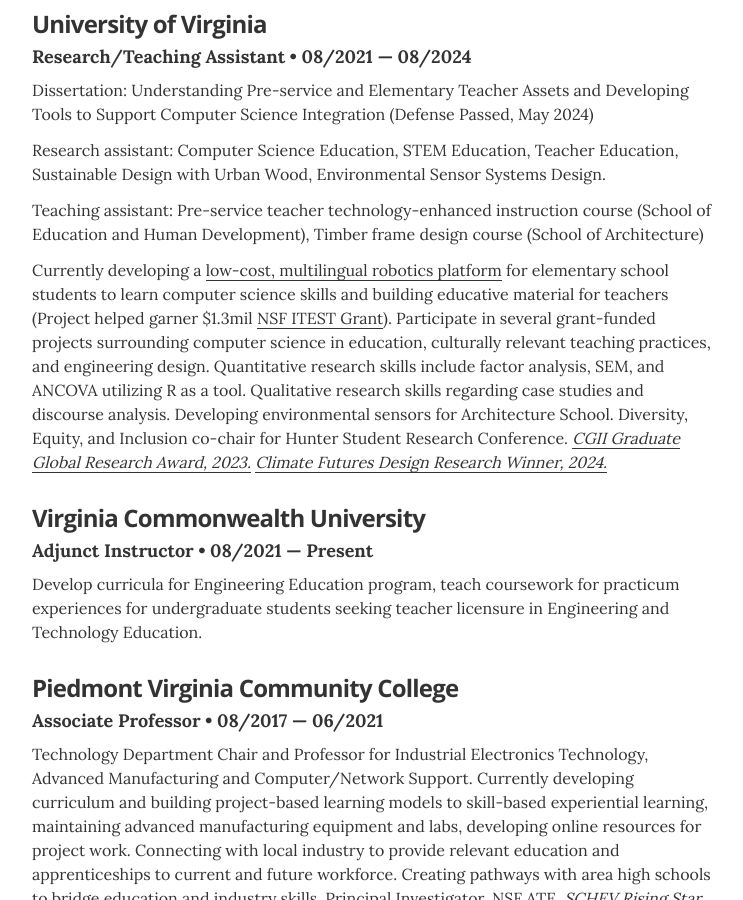
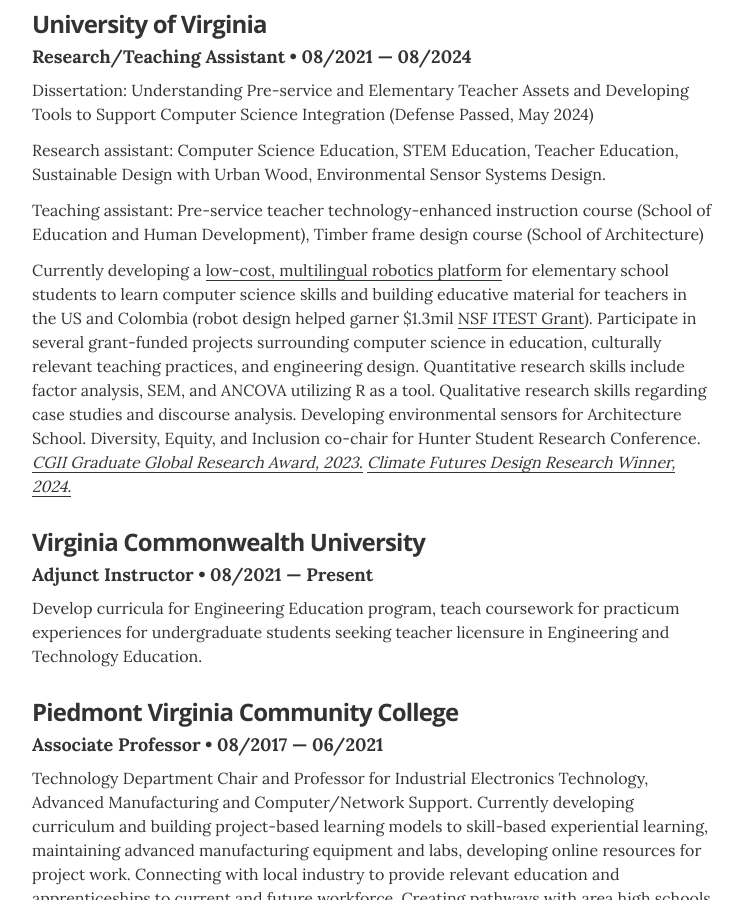
Before and after one commit to eabredder/eabredder.github.io, a Jekyll site: the page built from index.html, in a window 1280 px wide and 900 px high, scrolled down 1336 px. Shown: the whole window, without its empty margins (268-1011 px from the left). Built offline with Jekyll 4.4.1, drawn with Linux system fonts in a browser that asks for light colours.

Commit message:
Update resume.html

```diff
--- a/_layouts/resume.html
+++ b/_layouts/resume.html
@@ -112,7 +112,7 @@
           <p class="resume-item-copy">Dissertation: Understanding Pre-service and Elementary Teacher Assets and Developing Tools to Support Computer Science Integration (Defense Passed, May 2024)</p>
           <p class="resume-item-copy">Research assistant: Computer Science Education, STEM Education, Teacher Education, Sustainable Design with Urban Wood, Environmental Sensor Systems Design.</p>
           <p class="resume-item-copy">Teaching assistant: Pre-service teacher technology-enhanced instruction course (School of Education and Human Development), Timber frame design course (School of Architecture)</p>
-          <p class="resume-item-copy">Currently developing a <a href="https://education.virginia.edu/news-stories/robots-school-uva-designed-device-supports-computer-science-education-worldwide" target="_blank">low-cost, multilingual robotics platform</a> for elementary school students to learn computer science skills and building educative material for teachers (Project helped garner $1.3mil <a href="https://education.virginia.edu/news-stories/news-brief-expanding-robot-research-13m-grant" target="_blank">NSF ITEST Grant</a>). Participate in several grant-funded projects surrounding computer science in education, culturally relevant teaching practices, and engineering design. Quantitative research skills include factor analysis, SEM, and ANCOVA utilizing R as a tool. Qualitative research skills regarding case studies and discourse analysis. Developing environmental sensors for Architecture School. Diversity, Equity, and Inclusion co-chair for Hunter Student Research Conference. <em><a href="https://cgii.virginia.edu/projects/roversa-robot-low-cost-flexible-multilingual-robot-learning-computer-science-elementary" target="_blank">CGII Graduate Global Research Award, 2023.</a> <a href="https://www.arch.virginia.edu/news/climate-futures-design-research-challenge-winners-announced" target="_blank">Climate Futures Design Research Winner, 2024.</a></em></p>
+          <p class="resume-item-copy">Currently developing a <a href="https://education.virginia.edu/news-stories/robots-school-uva-designed-device-supports-computer-science-education-worldwide" target="_blank">low-cost, multilingual robotics platform</a> for elementary school students to learn computer science skills and building educative material for teachers in the US and Colombia (robot design helped garner $1.3mil <a href="https://education.virginia.edu/news-stories/news-brief-expanding-robot-research-13m-grant" target="_blank">NSF ITEST Grant</a>). Participate in several grant-funded projects surrounding computer science in education, culturally relevant teaching practices, and engineering design. Quantitative research skills include factor analysis, SEM, and ANCOVA utilizing R as a tool. Qualitative research skills regarding case studies and discourse analysis. Developing environmental sensors for Architecture School. Diversity, Equity, and Inclusion co-chair for Hunter Student Research Conference. <em><a href="https://cgii.virginia.edu/projects/roversa-robot-low-cost-flexible-multilingual-robot-learning-computer-science-elementary" target="_blank">CGII Graduate Global Research Award, 2023.</a> <a href="https://www.arch.virginia.edu/news/climate-futures-design-research-challenge-winners-announced" target="_blank">Climate Futures Design Research Winner, 2024.</a></em></p>
 
           </div><!-- end of resume-item -->
 
```
